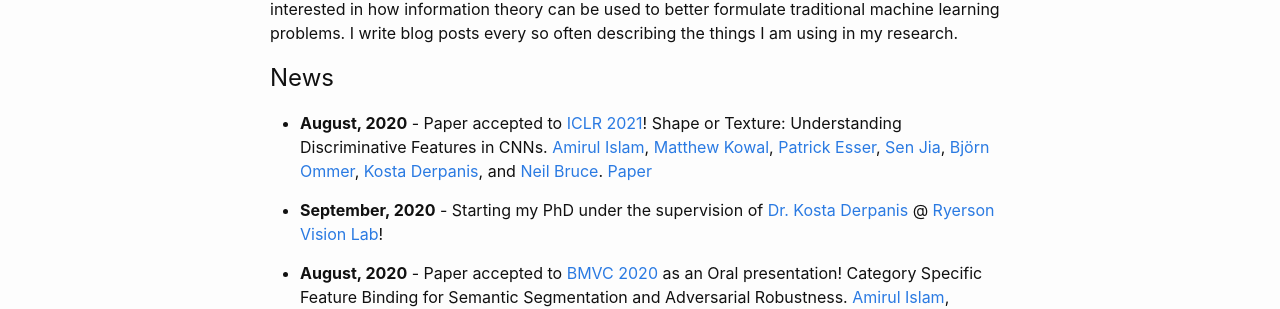
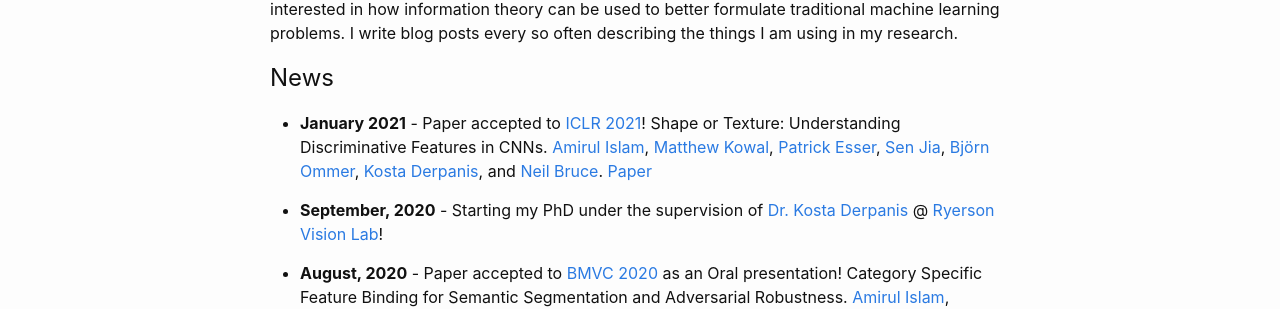
Before and after one commit to MKowal2/MKowal4.github.io, a Jekyll site: the page built from index.md, in a window 1280 px wide. Shown: the part 495-804 px from the top of the page. Built offline with Jekyll 4.4.1, drawn with Linux system fonts in a browser that asks for light colours.

Commit message:
Update index.md

```diff
--- a/index.md
+++ b/index.md
@@ -15,7 +15,7 @@ Welcome to my website & blog (link at the top)! My name is Matthew Kowal. I am a
 
 ## News
 
-* **August, 2020** - Paper accepted to [ICLR 2021](https://iclr.cc/)! Shape or Texture: Understanding Discriminative Features in CNNs. [Amirul Islam](https://www.cs.ryerson.ca/~amirul/), [Matthew Kowal](https://mkowal2.github.io/), [Patrick Esser](https://hci.iwr.uni-heidelberg.de/users/pesser), [Sen Jia](https://scholar.google.com/citations?user=WOsy1foAAAAJ&hl=en), [Björn Ommer](https://hci.iwr.uni-heidelberg.de/people/bommer), [Kosta Derpanis](https://www.cs.ryerson.ca/~kosta/), and [Neil Bruce](https://www.cs.ryerson.ca/~bruce/). [Paper](https://arxiv.org/abs/2101.11604)
+* **January 2021** - Paper accepted to [ICLR 2021](https://iclr.cc/)! Shape or Texture: Understanding Discriminative Features in CNNs. [Amirul Islam](https://www.cs.ryerson.ca/~amirul/), [Matthew Kowal](https://mkowal2.github.io/), [Patrick Esser](https://hci.iwr.uni-heidelberg.de/users/pesser), [Sen Jia](https://scholar.google.com/citations?user=WOsy1foAAAAJ&hl=en), [Björn Ommer](https://hci.iwr.uni-heidelberg.de/people/bommer), [Kosta Derpanis](https://www.cs.ryerson.ca/~kosta/), and [Neil Bruce](https://www.cs.ryerson.ca/~bruce/). [Paper](https://arxiv.org/abs/2101.11604)
 
 * **September, 2020** - Starting my PhD under the supervision of [Dr. Kosta Derpanis](https://cs.ryerson.ca/~kosta/) @ [Ryerson Vision Lab](https://ryersonvisionlab.github.io/)!
 
```
